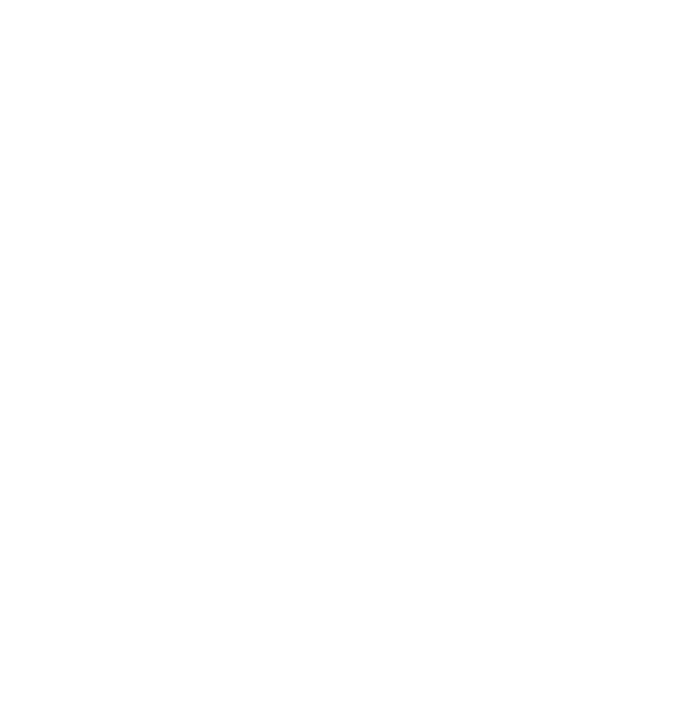
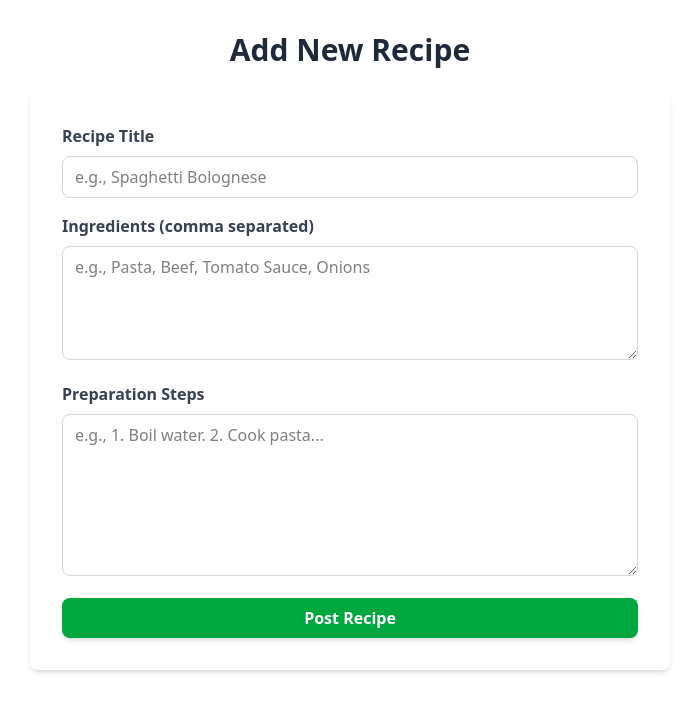
Before and after one commit to kolacodehub/alx-fe-reactjs, a React app in the folder recipe-sharing-platform/: page /add-recipe in a window 1280 px wide. Before the commit this address had no page. Shown: the top 712 px of the page, without its empty margins (290-989 px from the left). Built offline with nearby package versions, Linux system fonts and the light colour scheme; the HTML template or start-up script is replaced by a standard one.

Commit message:
added AddRecipeForm

```diff
--- a/recipe-sharing-platform/src/App.jsx
+++ b/recipe-sharing-platform/src/App.jsx
@@ -1,6 +1,7 @@
 import { BrowserRouter as Router, Route, Routes } from 'react-router-dom';
 import HomePage from './components/HomePage';
 import RecipeDetail from './components/RecipeDetail';
+import AddRecipeForm from "./components/AddRecipeForm";
 
 function App() {
   return (
@@ -8,6 +9,7 @@
       <Routes>
         <Route path="/" element={<HomePage />} />
         <Route path="/recipe/:id" element={<RecipeDetail />} />
+        <Route path="/add-recipe" element={<AddRecipeForm />} />
       </Routes>
     </Router>
   );
--- /dev/null
+++ b/recipe-sharing-platform/src/components/AddRecipeForm.jsx
@@ -0,0 +1,119 @@
+import React, { useState } from "react";
+
+const AddRecipeForm = () => {
+  const [title, setTitle] = useState("");
+  const [ingredients, setIngredients] = useState("");
+  const [steps, setSteps] = useState("");
+  const [errors, setErrors] = useState({});
+
+  function validate() {
+    const newErrors = {};
+
+    if (!title) newErrors.title = "Recipe title is required";
+    if (!ingredients) newErrors.ingredients = "Ingredients are required";
+    if (!steps) newErrors.steps = "Preparation steps are required";
+    else if (ingredients.split(",").length < 2) {
+      newErrors.ingredients =
+        "Please include at least two ingredients (comma separated)";
+    }
+
+    return newErrors;
+  }
+
+  const handleSubmit = (e) => {
+    e.preventDefault();
+
+    const validationErrors = validate();
+
+    if (Object.keys(validationErrors).length > 0) {
+      setErrors(validationErrors);
+      return;
+    }
+
+    setErrors({});
+    console.log({ title, ingredients, steps });
+    alert("Recipe posted successfully!");
+
+    setTitle("");
+    setIngredients("");
+    setSteps("");
+  };
+
+  return (
+    <div className="container mx-auto px-4 py-8 max-w-2xl">
+      <h1 className="text-3xl font-bold mb-6 text-center text-gray-800">
+        Add New Recipe
+      </h1>
+
+      <form
+        onSubmit={handleSubmit}
+        className="bg-white shadow-md rounded-lg p-8"
+      >
+        <div className="mb-4">
+          <label className="block text-gray-700 font-bold mb-2" htmlFor="title">
+            Recipe Title
+          </label>
+          <input
+            type="text"
+            id="title"
+            value={title}
+            onChange={(e) => setTitle(e.target.value)}
+            className={`w-full px-3 py-2 border rounded-lg focus:outline-none focus:ring-2 ${errors.title ? "border-red-500 focus:ring-red-500" : "border-gray-300 focus:ring-blue-500"}`}
+            placeholder="e.g., Spaghetti Bolognese"
+          />
+          {errors.title && (
+            <p className="text-red-500 text-xs italic mt-1">{errors.title}</p>
+          )}
+        </div>
+
+        <div className="mb-4">
+          <label
+            className="block text-gray-700 font-bold mb-2"
+            htmlFor="ingredients"
+          >
+            Ingredients (comma separated)
+          </label>
+          <textarea
+            id="ingredients"
+            value={ingredients}
+            onChange={(e) => setIngredients(e.target.value)}
+            rows="4"
+            className={`w-full px-3 py-2 border rounded-lg focus:outline-none focus:ring-2 ${errors.ingredients ? "border-red-500 focus:ring-red-500" : "border-gray-300 focus:ring-blue-500"}`}
+            placeholder="e.g., Pasta, Beef, Tomato Sauce, Onions"
+          />
+          {errors.ingredients && (
+            <p className="text-red-500 text-xs italic mt-1">
+              {errors.ingredients}
+            </p>
+          )}
+        </div>
+
+        <div className="mb-4">
+          <label className="block text-gray-700 font-bold mb-2" htmlFor="steps">
+            Preparation Steps
+          </label>
+          <textarea
+            id="steps"
+            value={steps}
+            onChange={(e) => setSteps(e.target.value)}
+            rows="6"
+            className={`w-full px-3 py-2 border rounded-lg focus:outline-none focus:ring-2 ${errors.steps ? "border-red-500 focus:ring-red-500" : "border-gray-300 focus:ring-blue-500"}`}
+            placeholder="e.g., 1. Boil water. 2. Cook pasta..."
+          />
+          {errors.steps && (
+            <p className="text-red-500 text-xs italic mt-1">{errors.steps}</p>
+          )}
+        </div>
+
+        <button
+          type="submit"
+          className="w-full bg-green-600 text-white font-bold py-2 px-4 rounded-lg hover:bg-green-500 transition duration-300 shadow-md hover:shadow-lg cursor-pointer"
+        >
+          Post Recipe
+        </button>
+      </form>
+    </div>
+  );
+};
+
+export default AddRecipeForm;
--- a/recipe-sharing-platform/src/components/RecipeDetail.jsx
+++ b/recipe-sharing-platform/src/components/RecipeDetail.jsx
@@ -22,7 +22,7 @@
     <div className="container mx-auto p-4 max-w-4xl">
       <Link
         to="/"
-        className="inline-block mb-6 px-4 py-2 bg-gray-200 text-gray-800 rounded hover:bg-gray-300 transition"
+        className="inline-block mb-6 px-4 py-2 bg-orange-600 text-white rounded hover:bg-orange-500 transition"
       >
         &larr; Back to Recipes
       </Link>
```
